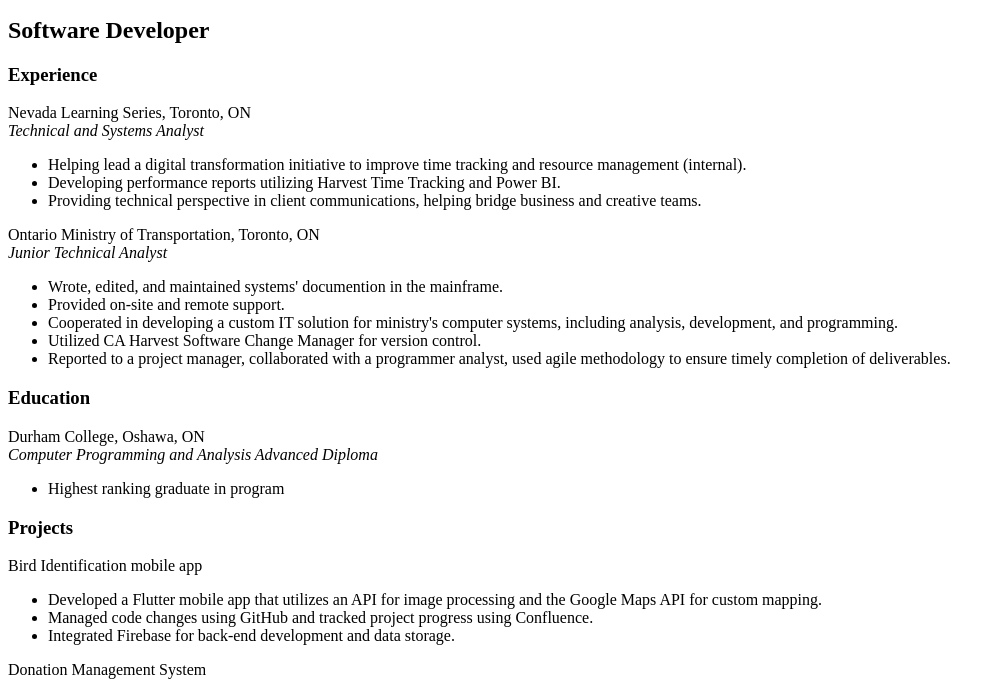
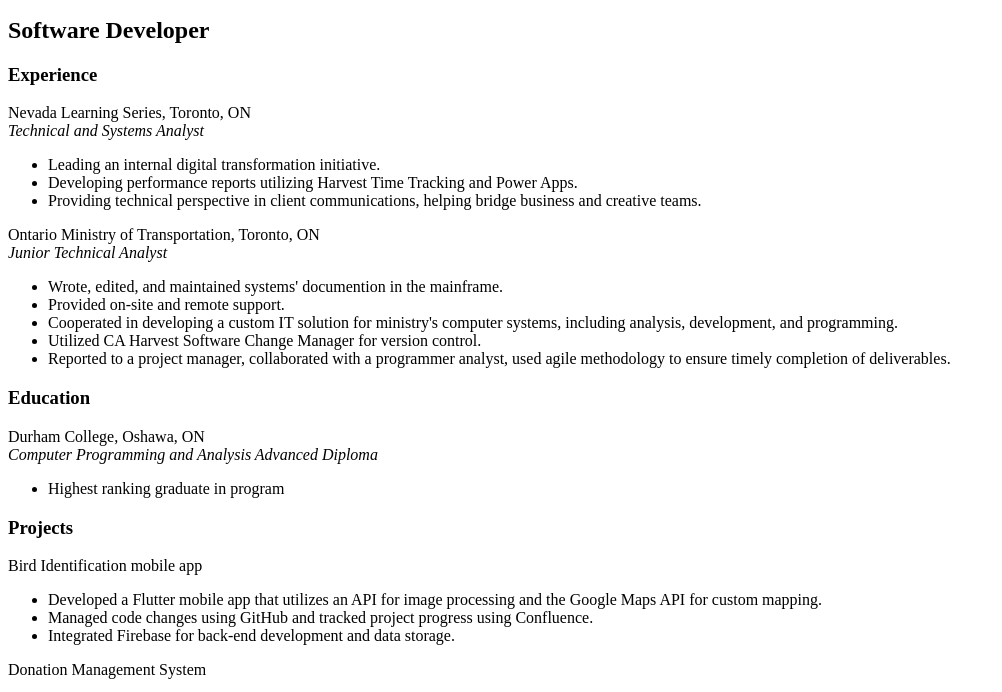
Before and after one commit to RussellWaring/resume, a plain HTML site: page index.html in a window 1280 px wide. Shown: the part 101-793 px from the top of the page, without its empty margins (0-1002 px from the left). Drawn offline with Linux system fonts and the light colour scheme.

Commit message:
Update index.html

```diff
--- a/index.html
+++ b/index.html
@@ -14,8 +14,8 @@
     Nevada Learning Series, Toronto, ON <br />
     <em>Technical and Systems Analyst</em> <br />
     <ul>
-      <li>Helping lead a digital transformation initiative to improve time tracking and resource management (internal).</li>
-      <li>Developing performance reports utilizing Harvest Time Tracking and Power BI.</li>
+      <li>Leading an internal digital transformation initiative.</li>
+      <li>Developing performance reports utilizing Harvest Time Tracking and Power Apps.</li>
       <li>Providing technical perspective in client communications, helping bridge business and creative teams.</li>
     </ul>
   </p>
```
